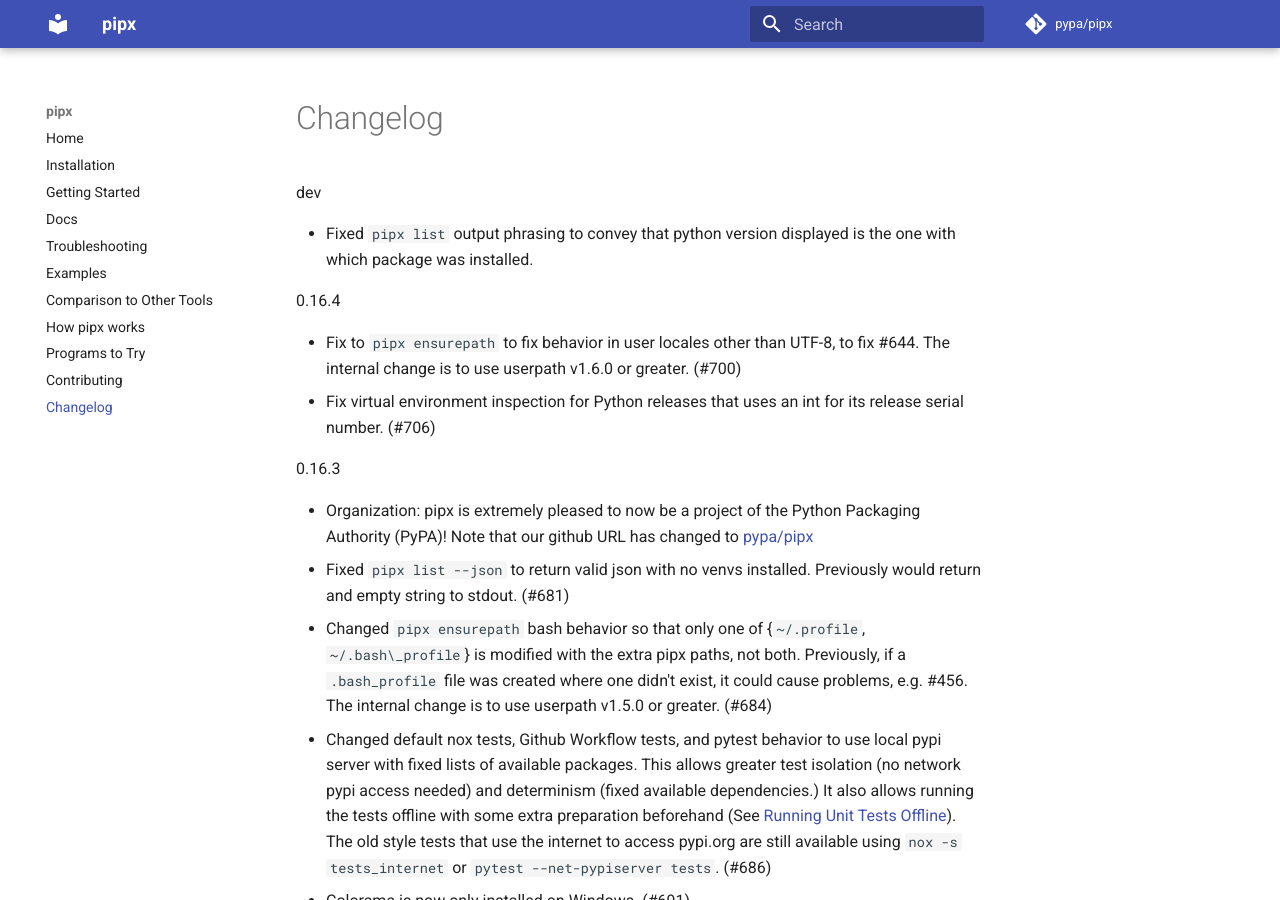
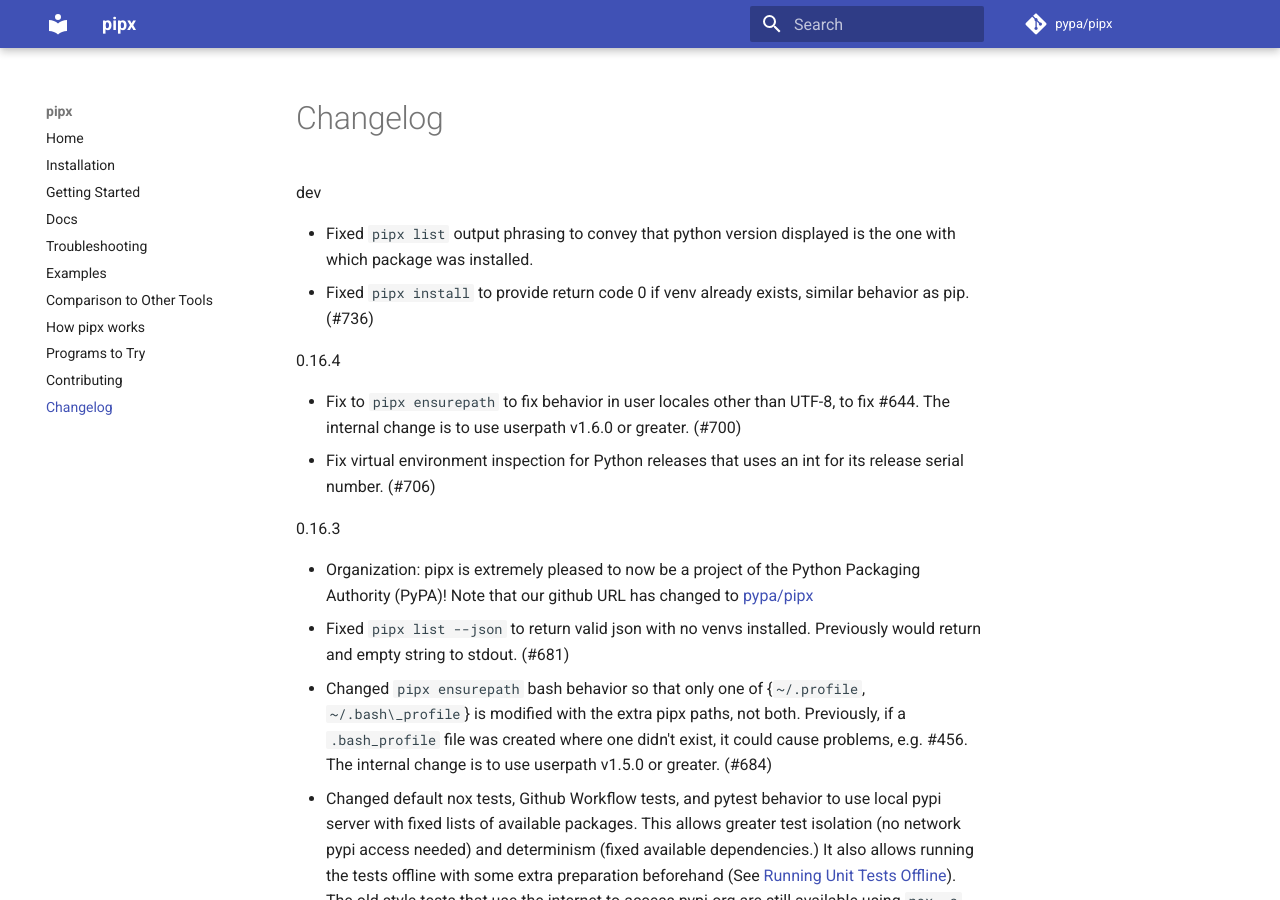
Before and after one commit to pypa/pipx, an MkDocs documentation site: the page built from docs/changelog.md, in a window 1280 px wide and 900 px high. Built offline with MkDocs 1.6.1 and Material for MkDocs 9.7.7, drawn with Linux system fonts in a browser that asks for light colours; comment, search, counter and statistics services are not loaded.

Commit message:
fixup! fix(install): Return Code 0 if venv already exists

```diff
--- a/docs/changelog.md
+++ b/docs/changelog.md
@@ -1,6 +1,7 @@
 dev
 
 - Fixed `pipx list` output phrasing to convey that python version displayed is the one with which package was installed.
+- Fixed `pipx install` to provide return code 0 if venv already exists, similar behavior as pip. (#736)
 
 0.16.4
 
```
Also changed, not shown: 1 other file.
